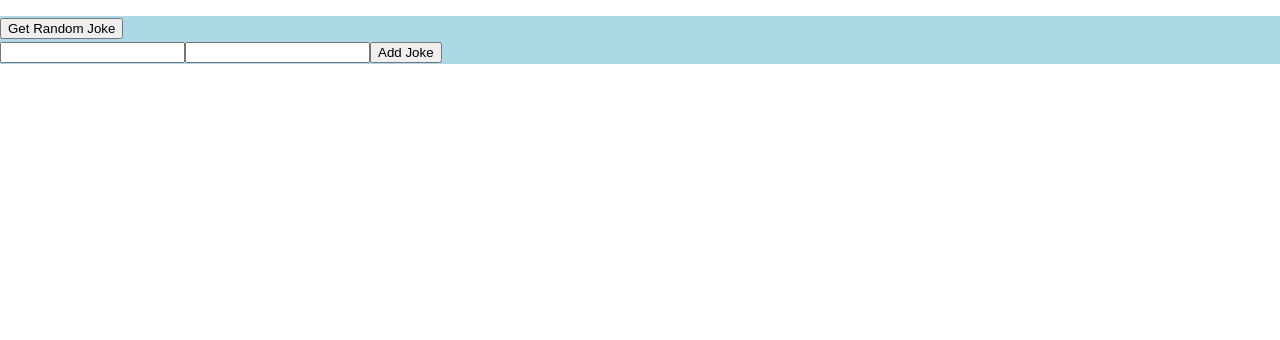
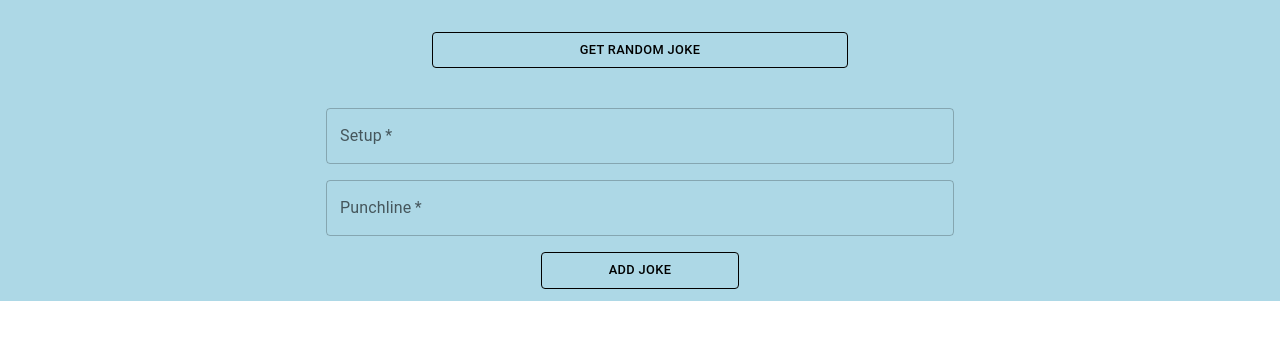
Before and after one commit to ocadotechnology/codeforlife-template-backend, a React (Create React App) app: page / in a window 1280 px wide. Shown: the top 340 px of the page. Built offline with nearby package versions, Linux system fonts and the light colour scheme.

Commit message:
used mui elements

```diff
--- a/src/features/jokeList/JokeList.module.scss
+++ b/src/features/jokeList/JokeList.module.scss
@@ -0,0 +1,8 @@
+.addJokeForm {
+  width: 100%;
+  height: 100%;
+}
+
+.getJokeButton {
+  width: 100%;
+}
--- a/src/features/jokeList/JokeList.tsx
+++ b/src/features/jokeList/JokeList.tsx
@@ -1,8 +1,16 @@
 import React, { useState } from 'react';
+import Grid2 from '@mui/material/Unstable_Grid2';
+import {
+  List,
+  ListItem,
+  Button,
+  TextField
+} from '@mui/material/';
 
 import { useAppSelector, useAppDispatch } from 'app/hooks';
 import { useLazyGetRandomJokeQuery } from './jokeListAPI';
 import { selectJokes, addJoke } from './jokeListSlice';
+import styles from './JokeList.module.scss';
 
 export default function JokeList(): JSX.Element {
   const dispatch = useAppDispatch();
@@ -29,32 +37,49 @@ export default function JokeList(): JSX.Element {
   }
 
   return (
-    <div>
-      <ul>
-        {jokes.map((joke, index) =>
-          <li key={index}>{joke.setup} : {joke.punchline}</li>
+    <Grid2 container spacing={2}>
+      <Grid2 xs={12}>
+        <List classes={styles.JokeList}>
+          {jokes.map((joke) =>
+            <ListItem key={joke.id}>{joke.setup} : {joke.punchline}</ListItem>
           )}
-      </ul>
-      <button onClick={handleGetRandomJoke}>
+        </List>
+      </Grid2>
+      <Grid2 xsOffset={4} xs={4}>
+        <Button
+          className={styles.getJokeButton}
+          onClick={handleGetRandomJoke}
+          style={{ marginBottom: '20px' }}>
           Get Random Joke
-      </button>
-      <form onSubmit={handleSubmit}>
-        <input
-          type='text'
+        </Button>
+      </Grid2>
+      <Grid2 container xs={12} spacing={1} >
+        <form onSubmit={handleSubmit} className={styles.addJokeForm}>
+          <Grid2 xsOffset={3} xs={6}>
+            <TextField
+              required
+              id='setup'
+              label='Setup'
               value={setup}
-          name='setup'
-          id='setup'
               onChange={handleSetupChange}
             />
-        <input
-          type='text'
+          </Grid2>
+          <Grid2 xsOffset={3} xs={6}>
+            <TextField
+              required
+              id='punchline'
+              label='Punchline'
               value={punchline}
-          name='punchline'
-          id='punchline'
               onChange={handlePunchlineChange}
             />
-        <input type='submit' value='Add Joke' />
+          </Grid2>
+          <Grid2 xsOffset={5} xs={2}>
+            <Button type='submit' sx={{ width: '100%' }}>
+              Add Joke
+            </Button>
+          </Grid2>
         </form>
-    </div>
+      </Grid2>
+    </Grid2>
   );
 }
```
Lines whose indentation alone changed are shown as unchanged.
